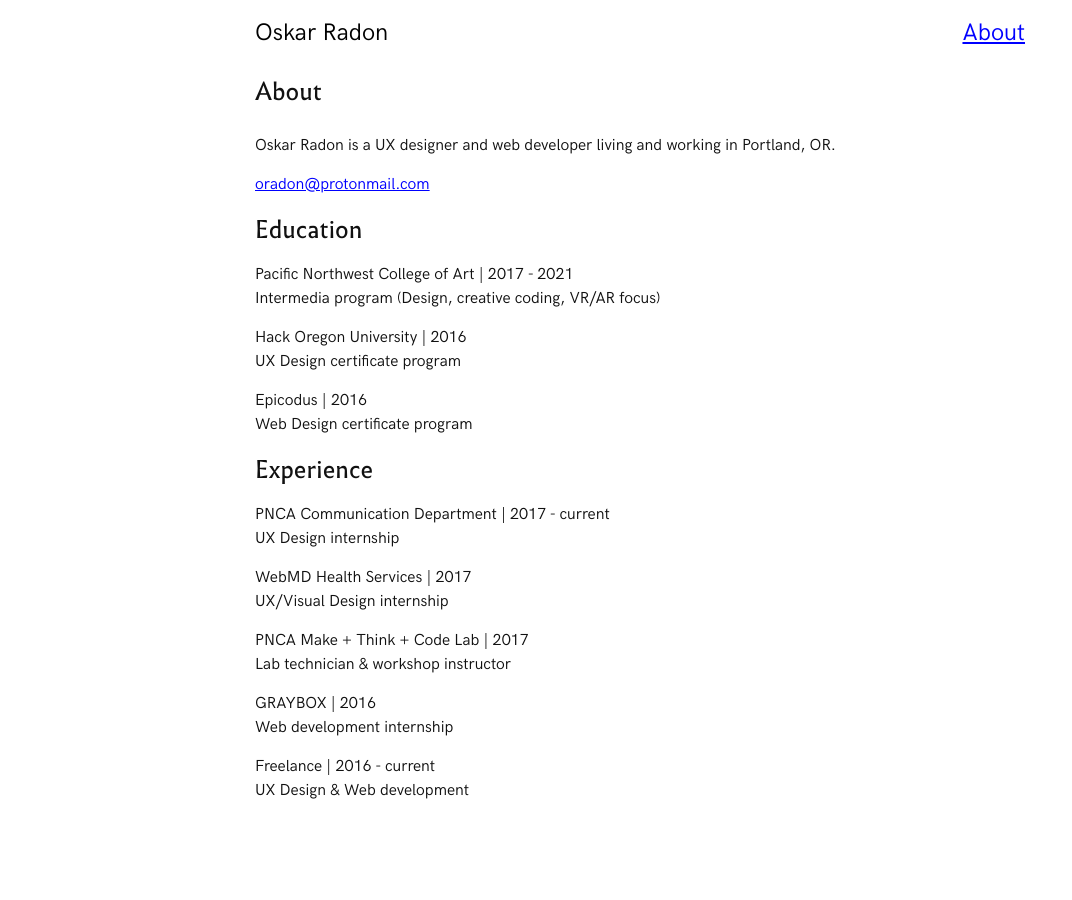
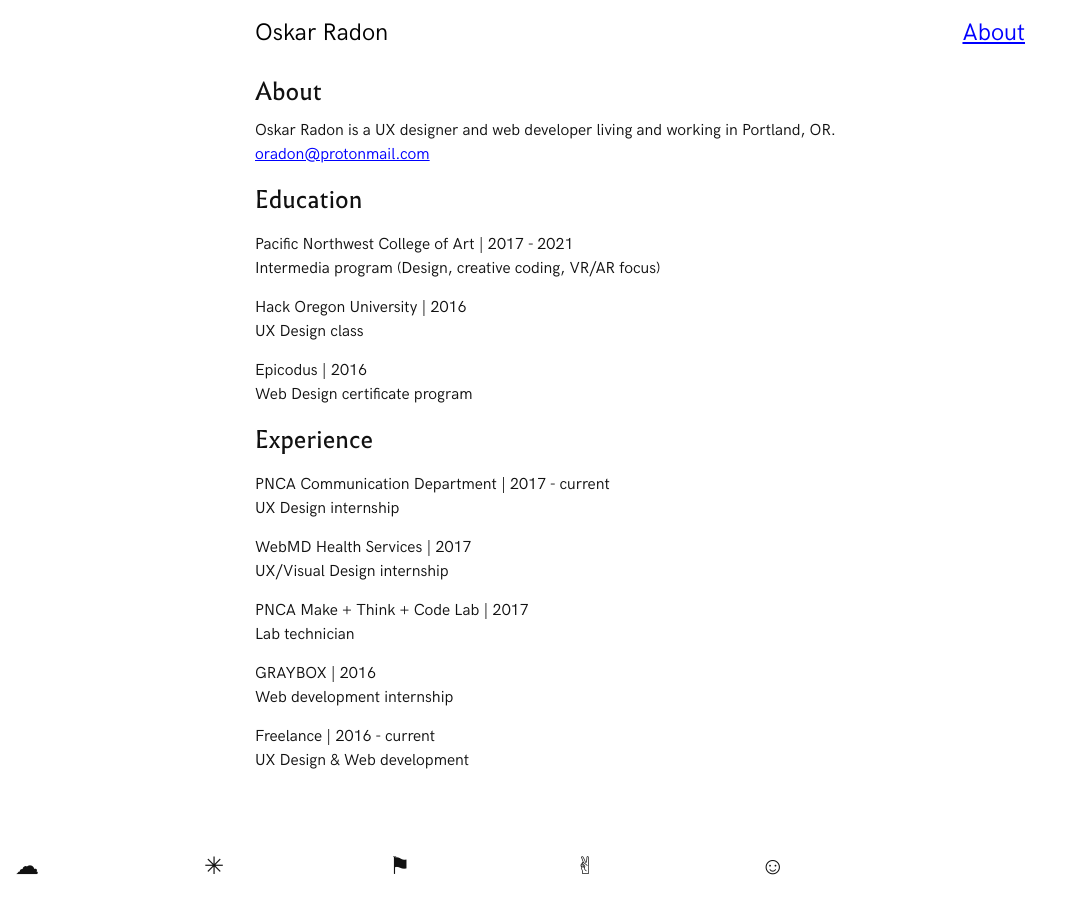
Before and after one commit to oskarradon/oskarradon.github.io-old, a Jekyll site: the page built from about.md, in a window 1280 px wide. Shown: the whole page, without its empty margins (0-1072 px from the left). Built offline with Jekyll 4.4.1, drawn with Linux system fonts in a browser that asks for light colours; nearby versions of some CDN libraries; library files that are not in the unit come from our copies.

Commit message:
Fix up the about page a little

```diff
--- a/_includes/footer.html
+++ b/_includes/footer.html
@@ -1,10 +1,9 @@
-<footer>
-  <!-- <script
-			  src="https://code.jquery.com/jquery-3.2.1.slim.min.js"
-			  integrity="sha256-k2WSCIexGzOj3Euiig+TlR8gA0EmPjuc79OEeY5L45g="
-			  crossorigin="anonymous"></script> -->
-  <script src="assets/js/three.min.js" charset="utf-8"></script>
-  <script src="assets/js/perlin.js"></script>
-		<script src="assets/js/TweenMax.min.js"></script>
-  <script src="assets/js/scripts.js" charset="utf-8"></script>
+<footer class="wrapper">
+  <section>
+    <span>☁︎</span>
+    <span>✳︎</span>
+    <span>⚑</span>
+    <span>✌︎</span>
+    <span>☺︎</span>
+  </section>
 </footer>
--- a/_layouts/home.html
+++ b/_layouts/home.html
@@ -12,4 +12,9 @@ layout: default
     {% endfor %}
   </section>
 
+  <scripts>
+    <script src="assets/js/three.min.js" charset="utf-8"></script>
+    <script src="assets/js/scripts.js" charset="utf-8"></script>
+  </scripts>
+
 </div>
--- a/_sass/partials/_layout.scss
+++ b/_sass/partials/_layout.scss
@@ -26,6 +26,17 @@
 /**
  * Site footer
  */
+
+footer {
+  position: fixed;
+  bottom: 15px;
+  width: 100%;
+  font-size: $base-font-size * 1.5;
+  section {
+    display: flex;
+    justify-content: space-between;
+  }
+}
 
 
  /**
@@ -83,9 +94,6 @@
 /**
  * Posts
  */
-.post-header {
-  margin-bottom: $spacing-unit;
-}
 
 .post-title {
   font-family: "Infini";
--- a/about.md
+++ b/about.md
@@ -4,8 +4,7 @@ title: About
 permalink: /about/
 ---
 
-Oskar Radon is a UX designer and web developer living and working in Portland, OR.
-
+Oskar Radon is a UX designer and web developer living and working in Portland, OR. <br>
 [oradon@protonmail.com](mailto:oradon@protonmail.com)
 
 # Education
@@ -15,7 +14,7 @@ Intermedia program (Design, creative coding, VR/AR focus)
 
 
 Hack Oregon University \| 2016 <br>
-UX Design certificate program
+UX Design class
 
 
 Epicodus \| 2016 <br>
@@ -30,7 +29,7 @@ WebMD Health Services \| 2017 <br>
 UX/Visual Design internship
 
 PNCA Make + Think + Code Lab \| 2017 <br>
-Lab technician & workshop instructor
+Lab technician
 
 GRAYBOX \| 2016 <br>
 Web development internship
```
